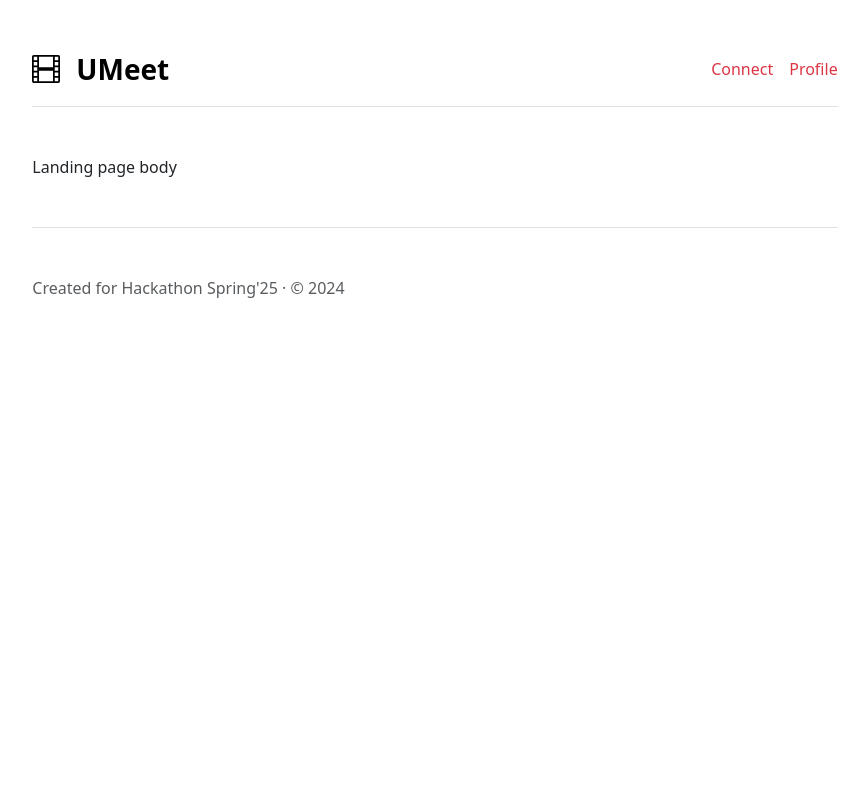
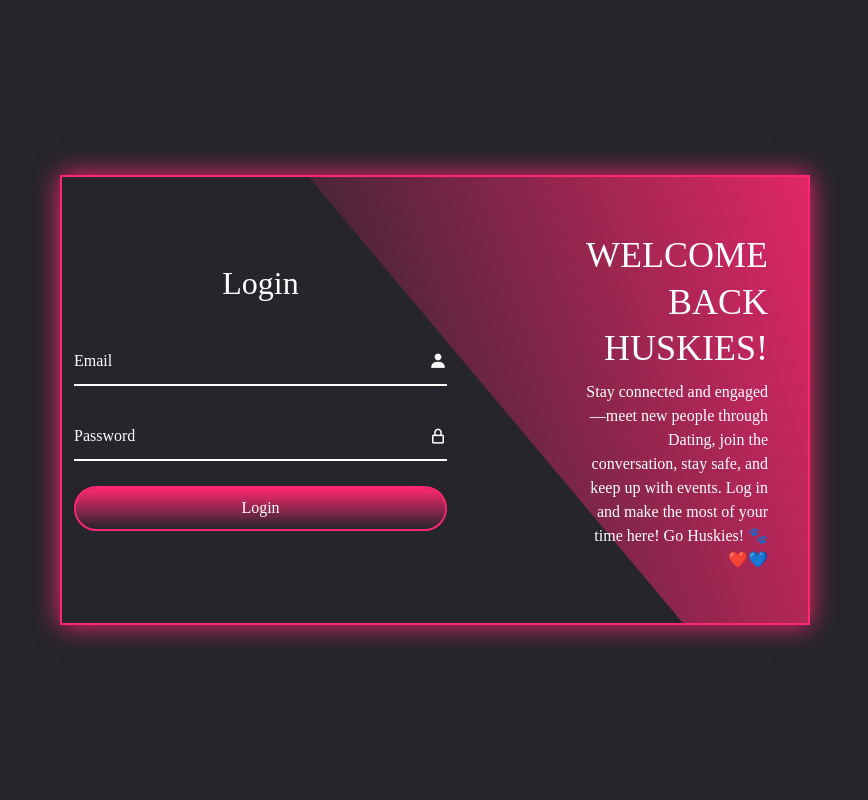
Before and after one commit to iamahmudul/umeet, a Flask app: page / in a window 1280 px wide. Shown: the whole page, without its empty margins (205-1073 px from the left). Run offline with Flask 3, Linux system fonts and the light colour scheme.

Commit message:
login pqge qdded

```diff
--- a/templates/index.html
+++ b/templates/index.html
@@ -1,37 +1,187 @@
-<html>
-
+<!DOCTYPE html>
+<html lang="en">
 <head>
     <title>Landing Page</title>
+    <meta name="viewport" content="width=device-width, initial-scale=1.0">
     <link href="https://cdn.jsdelivr.net/npm/bootstrap@5.3.3/dist/css/bootstrap.min.css" rel="stylesheet">
+    <link href="https://unpkg.com/boxicons@2.1.4/css/boxicons.min.css" rel="stylesheet">
     <link rel="stylesheet" type="text/css" href="{{ url_for('static', filename='styles.css') }}">
+    <style>
+        *{
+            margin: 0;
+            padding: 0;
+            box-sizing: border-box;
+            font-family: poppins;
+            color: #fff;
+        }
+        body{
+            display: flex;
+            justify-content: center;
+            align-items: center;
+            min-height: 100vh;
+            background: #25252b;
+        }
+        .container{
+            position: relative;
+            width: 750px;
+            height: 450px;
+            border: 2px solid #ff2770;
+            box-shadow: 0 0 25px #ff2770;
+            overflow: hidden;
+        }
+        .container .form-box{
+            position: absolute;
+            top: 0;
+            width: 50%;
+            height: 100%;
+            display: flex;
+            justify-content: center;
+            flex-direction: column;
+        }
+        .form-box .Login{
+            left: 0;
+            padding: 0 40px;
+        }
+        .form-box h2{
+            font-size: 32px;
+            text-align: center;
+        }
+        .form-box .input-box{
+            position: relative;
+            width: 100%;
+            height: 50px;
+            margin-top: 25px;
+        }
+        .input-box input{
+            width: 100%;
+            height: 100%;
+            background: transparent;
+            border: none;
+            outline: none;
+            font-size: 16px;
+            color: #fff;
+            font-weight: 400;
+            border-bottom: 2px solid #fff;
+            padding-right: 23px;
+            transition: 1s;
+        }
+        .input-box input:focus,
+        .input-box input:valid{
+            border-bottom: 2px solid #ff2770;
+        }
+        .input-box label{
+            position: absolute;
+            top: 50%;
+            left: 0;
+            transform: translateY(-50%);
+            font-size: 16px;
+            color: white;
+            transition: 1s;
+        }
+        .input-box input:focus ~ label,
+        .input-box input:valid ~ label{
+            top: -5px;
+            color: #ff2770;
+        }
+        .input-box i{
+            position: absolute;
+            top: 50%;
+            right: 0;
+            font-size: 18px;
+            transform: translateY(-50%);
+            transition: 1s;
+        }
+        .input-box input:focus ~ i,
+        .input-box input:valid ~ i{
+            color: #ff2770;
+        }
+        .btn{
+            position: relative;
+            width: 100%;
+            height: 45px;
+            background: linear-gradient(#25252b,#ff2770,#25252b,#ff2770);
+            border-radius: 40px;
+            cursor: pointer;
+            font-size: 16px;
+            color: white;
+            font-weight: 400;
+            border: 2px solid #ff2770;
+            overflow: hidden;
+            z-index: 1;
+        }
+        .btn::before{
+            content: "";
+            position: absolute;
+            height: 300%;
+            width: 100%;
+            background: linear-gradient(#25252b,#ff2770,#25252b,#ff2770);
+            top: -100%;
+            left: 0;
+            z-index: -1;
+            transition: 1s;
+        }
+        .btn:hover::before{
+            top: 0;
+        }
+        .info-content{
+            position: absolute;
+            top: 40px;
+            height: 100%;
+            width: 50%;
+            display: flex;
+            justify-content: center;
+            flex-direction: column;
+            right: 0;
+            text-align: right;
+            padding: 0 40px 60px 150px;
+        }
+        .info-content h2{
+            text-transform: uppercase;
+            font-size: 36px;
+            line-height: 1.3;
+        }
+        .info-content p{
+            font-size: 16px;
+        }
+        .container .curved-shape{
+            position: absolute;
+            right: 0;
+            top: -5px;
+            height: 600px;
+            width: 850px;
+            background: linear-gradient(45deg,#25252b,#ff2770);
+            transform: rotate(10deg) skewY(40deg);
+            transform-origin: bottom right;
+        }
+    </style>
 </head>
 
 <body>
-    <div class="col-lg-8 mx-auto p-4 py-md-5">
-        <header class="d-flex align-items-center pb-3 mb-5 border-bottom justify-content-between">
-            <a href="/" class="d-flex align-items-center text-body-emphasis text-decoration-none">
-                <svg xmlns="http://www.w3.org/2000/svg" width="28" height="28" fill="currentColor" class="bi bi-film me-3" viewBox="0 0 16 16">
-                    <path d="M0 1a1 1 0 0 1 1-1h14a1 1 0 0 1 1 1v14a1 1 0 0 1-1 1H1a1 1 0 0 1-1-1zm4 0v6h8V1zm8 8H4v6h8zM1 1v2h2V1zm2 3H1v2h2zM1 7v2h2V7zm2 3H1v2h2zm-2 3v2h2v-2zM15 1h-2v2h2zm-2 3v2h2V4zm2 3h-2v2h2zm-2 3v2h2v-2zm2 3h-2v2h2z"/>
-                </svg>
-                <span class="fs-3 fw-bold">UMeet</span>
-            </a>
-            <div class="d-flex gap-3">
-              <a class="link-offset-2 link-offset-3-hover link-underline link-underline-opacity-0 link-underline-opacity-75-hover link-danger" href="javascript:void(0)" style="cursor: pointer;">Connect</a>
-              <a class="link-offset-2 link-offset-3-hover link-underline link-underline-opacity-0 link-underline-opacity-75-hover link-danger" href="javascript:void(0)" style="cursor: pointer;">Profile</a>
-            </div>
-        </header>
-
-        <main>
-            Landing page body
-        </main>
-        <footer class="pt-5 my-5 text-body-secondary border-top">
-            Created for Hackathon Spring'25 &middot; &copy; 2024
-        </footer>
-    </div>
-    <div class="overlay" id="overlay"></div>
-    <div class="loader" id="loader">
-        <div class="spinner-grow d-block" role="status"></div>
-        Loading...
+    <!--LOGIN FORM-->
+    <div class="container">
+        <div class="curved-shape"></div>
+        <div class="form-box Login">
+            <h2>Login</h2>
+            <form action="#">
+                <div class="input-box">
+                    <input type="text" required>
+                    <label for="">Email</label>
+                    <i class="bx bxs-user"></i>
+                </div>
+                <div class="input-box">
+                    <input type="text" required>
+                    <label for="">Password</label>
+                    <i class="bx bx-lock-alt"></i>
+                </div>
+                <div class="input-box">
+                    <button class="btn" type="submit">Login</button>
+                </div>
+            </form>
+        </div>
+        <div class="info-content">
+            <h2>WELCOME BACK HUSKIES!</h2>
+            <p>Stay connected and engaged—meet new people through Dating, join the conversation, stay safe, and keep up with events. Log in and make the most of your time here! Go Huskies! 🐾❤️💙</p>
+        </div>
     </div>
     <script src="https://cdn.jsdelivr.net/npm/bootstrap@5.3.3/dist/js/bootstrap.bundle.min.js"></script>
     <script src="{{ url_for('static', filename='script.js') }}"></script>
--- a/templates/profile.html
+++ b/templates/profile.html
@@ -16,8 +16,9 @@
                 <span class="fs-3 fw-bold">UMeet</span>
             </a>
             <div class="d-flex gap-3">
-              <a class="link-offset-2 link-offset-3-hover link-underline link-underline-opacity-0 link-underline-opacity-75-hover link-danger" href="javascript:void(0)" style="cursor: pointer;">Connect</a>
-              <a class="link-offset-2 link-offset-3-hover link-underline link-underline-opacity-0 link-underline-opacity-75-hover link-danger" href="javascript:void(0)" style="cursor: pointer;">Profile</a>
+                <a class="link-offset-2 link-offset-3-hover link-underline link-underline-opacity-0 link-underline-opacity-75-hover link-danger" href="/" style="cursor: pointer;">Login</a>
+                <a class="link-offset-2 link-offset-3-hover link-underline link-underline-opacity-0 link-underline-opacity-75-hover link-danger" href="/connect" style="cursor: pointer;">Connect</a>
+                <a class="link-offset-2 link-offset-3-hover link-underline link-underline-opacity-0 link-underline-opacity-75-hover link-danger" href="/profile" style="cursor: pointer;">Profile</a>
             </div>
         </header>
 
```
Also changed, not shown: templates/connect.html (+27 -2 lines), templates/home.html (+36 -2 lines).
